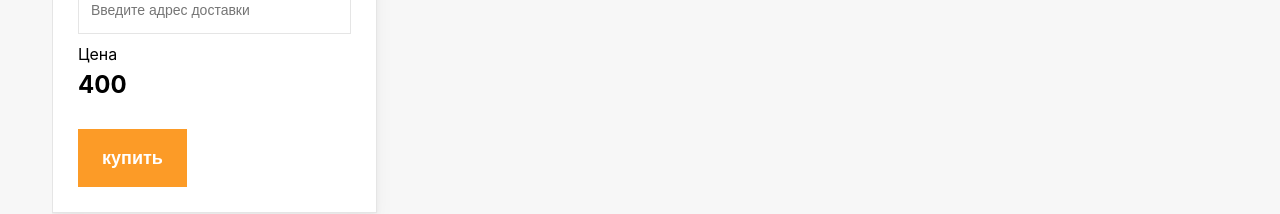
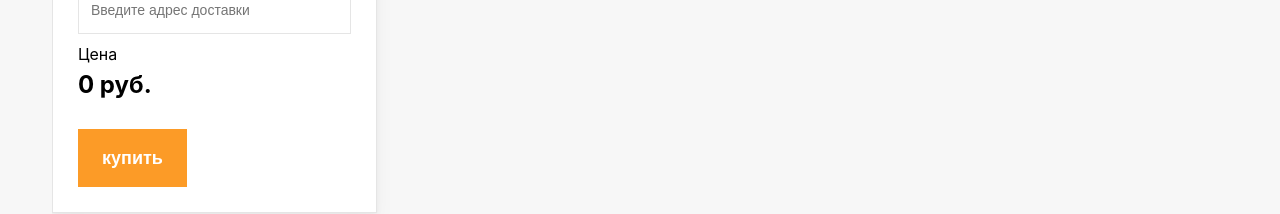
Before and after one commit to blessMe-Padre/farm-products-sec, a React (Create React App) app: page /order in a window 1280 px wide. Shown: the part 612-826 px from the top of the page. Built offline with nearby package versions, Linux system fonts and the light colour scheme.

Commit message:
добавляет вывод цены

```diff
--- /dev/null
+++ b/src/components/ui/price/price.jsx
@@ -0,0 +1,20 @@
+import React from "react";
+import styled from "styled-components";
+
+const StyledPrice = styled.span`
+  display: block;
+  font-size: 24px;
+  font-weight: bold;
+`;
+
+const formatPrice = (value) => {
+    const roundedPrice = Math.round(value);
+    return roundedPrice.toString().replace(/(\d)(?=(\d\d\d)+$)/, "$1 ");
+};
+
+// Отформатированная цена
+export function Price({ value, className }) {
+    return (
+        <StyledPrice className={className}>{formatPrice(value)} руб.</StyledPrice>
+    );
+}
--- a/src/pages/order/Order.jsx
+++ b/src/pages/order/Order.jsx
@@ -24,6 +24,17 @@ SwiperCore.use([Mousewheel, Pagination, Scrollbar]);
 
 const Order = ({ products }) => {
     const [selectProductIds, setSelectProductIds] = useState([]);
+
+    //id в продукты
+    const selectProducts = selectProductIds.map((id) =>
+        products.find((product) => product.id === id)
+    );
+    //цена покупки
+    const fullPrice = selectProducts.reduce(
+        (sum, product) => (sum += product.price),
+        0
+    );
+    console.log(fullPrice);
 
     const [swiperRef, setSwiperRef] = useState(null);
     const handleOnClickProduct = (value, index) => {
@@ -54,8 +65,8 @@ const Order = ({ products }) => {
                     <Panel>
                         <Title size={TitleSize.EXTRA_SMALL} marginBottom={24}>Сделать заказ</Title>
                         <TextInput placeholder='Введите адрес доставки' />
-                        <PriceLabel>Цена</PriceLabel>
-                        <PriceValue>400</PriceValue>
+                        <PriceLabel as="span">Цена</PriceLabel>
+                        <PriceValue value={fullPrice} />
                         <Button>купить</Button>
                     </Panel>
                 </Column>
--- a/src/pages/order/styles.jsx
+++ b/src/pages/order/styles.jsx
@@ -1,5 +1,6 @@
 import styled, { css } from "styled-components";
 import { Swiper } from "swiper/react";
+import { Price } from "./../../components/ui/price/price";
 import checkboxSelect from "./../../assets/checkbox.svg"
 
 export const StyledOrder = styled.section`
@@ -21,7 +22,7 @@ export const PriceLabel = styled.span`
     margin-bottom: 6px;
 `;
 
-export const PriceValue = styled.span`
+export const PriceValue = styled(Price)`
     display: block;
     font-size: 24px;
     font-weight: bold;
```
